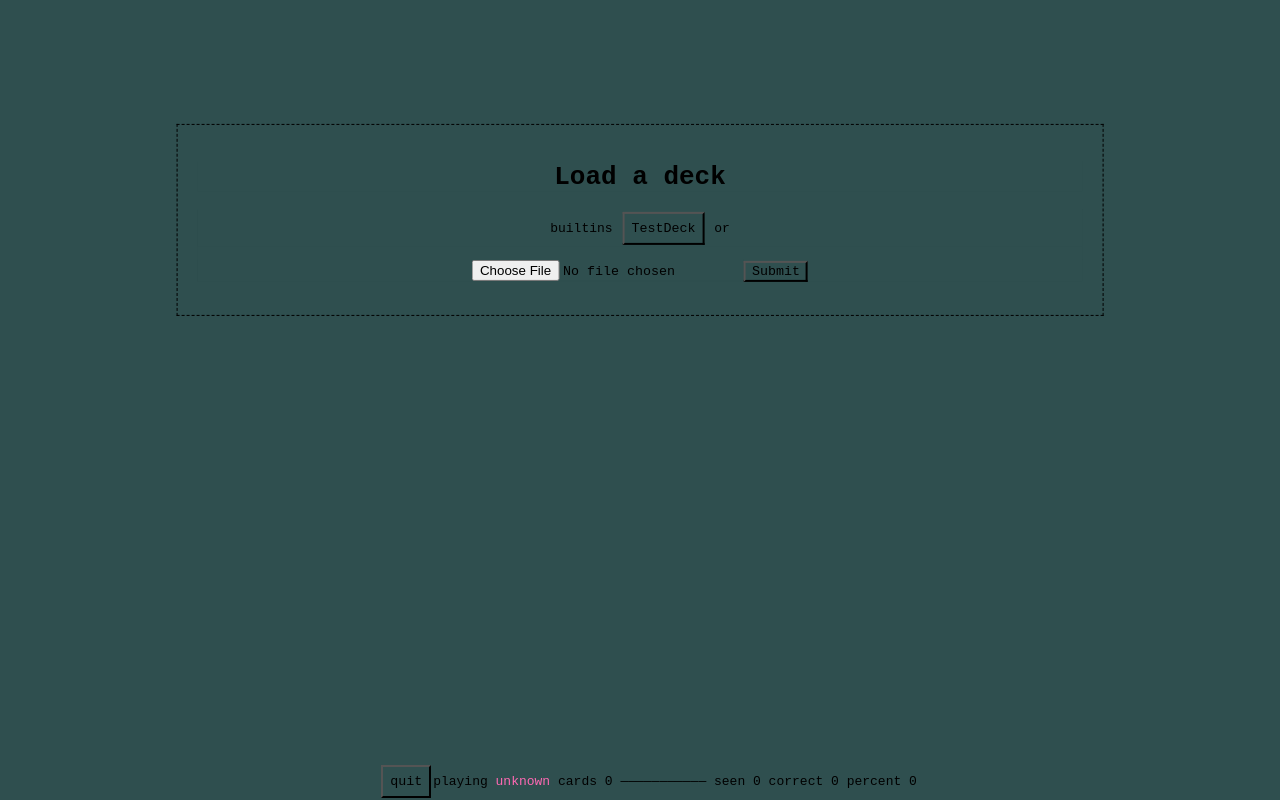
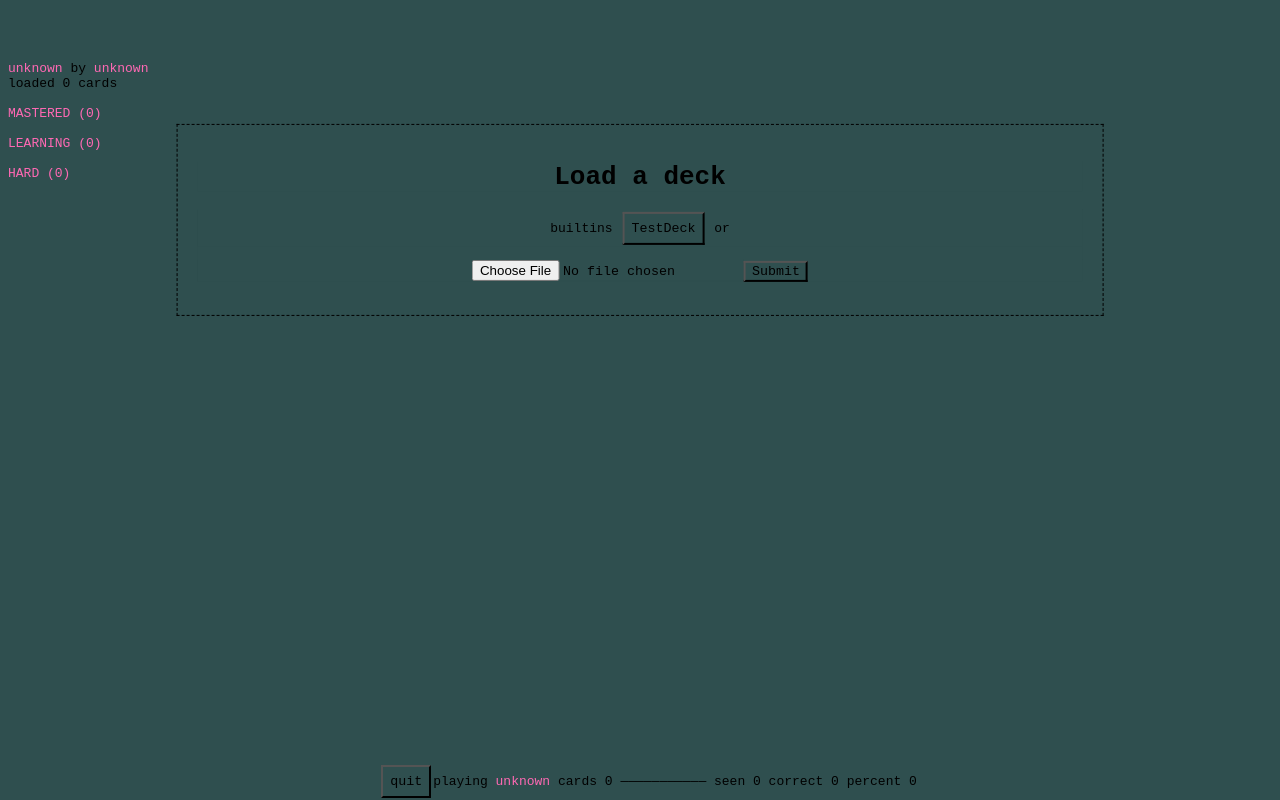
Before and after one commit to obscuredc/22jpk, a plain HTML site: page index.html in a window 1280 px wide. Drawn offline with Linux system fonts and the light colour scheme.

Commit message:
Update index.html

```diff
--- a/index.html
+++ b/index.html
@@ -7,6 +7,7 @@
 </head>
 <body onload="jpk.utils.go()">
     <script src="script.js"></script>
+    <div id="flx-container">
         <div id="dynamic">
             <div class="card">
                 <h1 class="card-title"></h1>
@@ -17,5 +18,9 @@
                 </div>
             </div>
         </div>
+        <div id="SessionStats">
+            <p id="SessionStats-p"></p>
+        </div>
+    </div>
     <div id="lowbar" class="lowbar"><button onclick="jpk.deck.Quit()">quit</button><span class="leftlowbar">playing <span class="highlight">unknown</span> cards 0</span> ——————————— <span class="rightlowbar">seen 0 correct 0 precent 0</span></div>
 </body>
```
Lines whose indentation alone changed are shown as unchanged.
